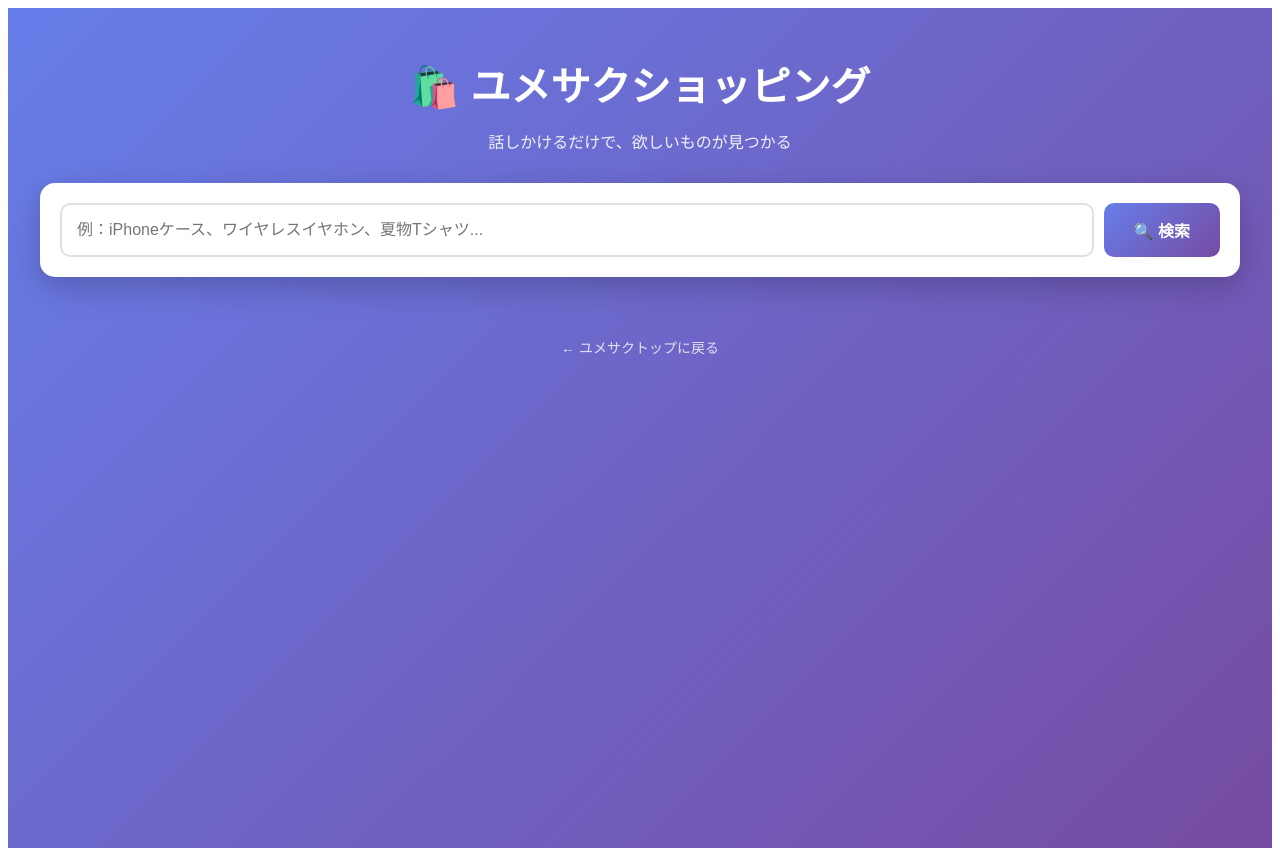
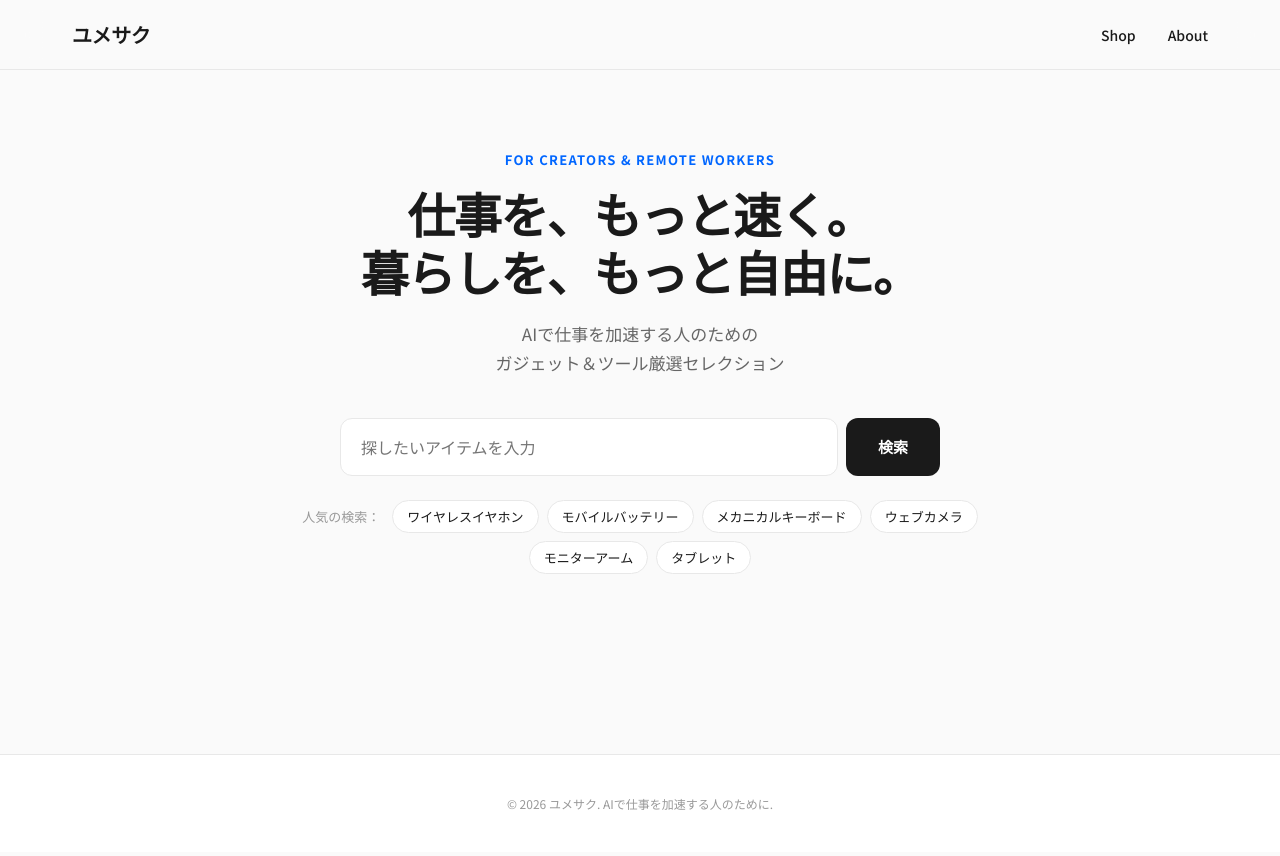
Before and after one commit to rucci0413gt-alt/yumesaku, a Next.js app: page /shop in a window 1280 px wide. Built offline with nearby package versions, Linux system fonts and the light colour scheme.

Commit message:
Update shop.js

```diff
--- a/pages/shop.js
+++ b/pages/shop.js
@@ -1,7 +1,8 @@
 // pages/shop.js
-// ユメサクショッピング - 商品検索ページ
+// ユメサクショッピング - Apple系ミニマルデザイン
 
 import { useState } from 'react';
+import Head from 'next/head';
 
 export default function Shop() {
   const [keyword, setKeyword] = useState('');
@@ -10,8 +11,19 @@ export default function Shop() {
   const [error, setError] = useState('');
   const [searched, setSearched] = useState(false);
 
-  const handleSearch = async () => {
-    if (!keyword.trim()) {
+  // おすすめキーワード（ガジェット×クリエイター特化）
+  const suggestions = [
+    'ワイヤレスイヤホン',
+    'モバイルバッテリー',
+    'メカニカルキーボード',
+    'ウェブカメラ',
+    'モニターアーム',
+    'タブレット',
+  ];
+
+  const handleSearch = async (searchWord) => {
+    const word = searchWord || keyword;
+    if (!word.trim()) {
       setError('キーワードを入力してください');
       return;
     }
@@ -19,9 +31,10 @@ export default function Shop() {
     setLoading(true);
     setError('');
     setSearched(true);
+    if (searchWord) setKeyword(searchWord);
 
     try {
-      const res = await fetch(`/api/yahoo?keyword=${encodeURIComponent(keyword)}`);
+      const res = await fetch(`/api/yahoo?keyword=${encodeURIComponent(word)}`);
       const data = await res.json();
 
       if (data.success) {
@@ -43,169 +56,427 @@ export default function Shop() {
   };
 
   return (
-    <div style={{
-      minHeight: '100vh',
-      background: 'linear-gradient(135deg, #667eea 0%, #764ba2 100%)',
-      padding: '20px',
-      fontFamily: 'sans-serif'
-    }}>
-      <div style={{ maxWidth: '1200px', margin: '0 auto' }}>
-        <h1 style={{
-          color: 'white',
-          textAlign: 'center',
-          fontSize: '2.5rem',
-          marginBottom: '10px'
-        }}>
-          🛍️ ユメサクショッピング
+    <>
+      <Head>
+        <title>ユメサク | AIで仕事を加速する人のためのガジェット</title>
+        <meta name="description" content="在宅ワーカー・クリエイター・副業中の人へ。AIで仕事を加速するためのガジェット＆ツールを厳選紹介。" />
+        <link href="https://fonts.googleapis.com/css2?family=Inter:wght@400;500;600;700&family=Noto+Sans+JP:wght@400;500;700&display=swap" rel="stylesheet" />
+      </Head>
+
+      <div style={styles.container}>
+        {/* ヘッダー */}
+        <header style={styles.header}>
+          <div style={styles.headerInner}>
+            <a href="/" style={styles.logo}>
+              ユメサク
+            </a>
+            <nav style={styles.nav}>
+              <a href="/shop" style={styles.navLink}>Shop</a>
+              <a href="/" style={styles.navLink}>About</a>
+            </nav>
+          </div>
+        </header>
+
+        {/* ヒーローセクション */}
+        <section style={styles.hero}>
+          <div style={styles.heroInner}>
+            <p style={styles.eyebrow}>For Creators & Remote Workers</p>
+            <h1 style={styles.heroTitle}>
+              仕事を、もっと速く。<br />
+              暮らしを、もっと自由に。
             </h1>
-        <p style={{
-          color: 'white',
-          textAlign: 'center',
-          marginBottom: '30px',
-          opacity: 0.9
-        }}>
-          話しかけるだけで、欲しいものが見つかる
+            <p style={styles.heroSubtitle}>
+              AIで仕事を加速する人のための<br />
+              ガジェット＆ツール厳選セレクション
             </p>
 
-        <div style={{
-          background: 'white',
-          padding: '20px',
-          borderRadius: '15px',
-          marginBottom: '20px',
-          boxShadow: '0 10px 30px rgba(0,0,0,0.2)'
-        }}>
-          <div style={{ display: 'flex', gap: '10px' }}>
+            {/* 検索ボックス */}
+            <div style={styles.searchWrap}>
               <input
                 type="text"
                 value={keyword}
                 onChange={(e) => setKeyword(e.target.value)}
                 onKeyPress={handleKeyPress}
-              placeholder="例：iPhoneケース、ワイヤレスイヤホン、夏物Tシャツ..."
-              style={{
-                flex: 1,
-                padding: '15px',
-                fontSize: '16px',
-                border: '2px solid #e0e0e0',
-                borderRadius: '10px',
-                outline: 'none'
-              }}
+                placeholder="探したいアイテムを入力"
+                style={styles.searchInput}
               />
               <button
-              onClick={handleSearch}
+                onClick={() => handleSearch()}
                 disabled={loading}
                 style={{
-                padding: '15px 30px',
-                fontSize: '16px',
-                fontWeight: 'bold',
-                color: 'white',
-                background: loading ? '#999' : 'linear-gradient(135deg, #667eea, #764ba2)',
-                border: 'none',
-                borderRadius: '10px',
+                  ...styles.searchButton,
+                  opacity: loading ? 0.5 : 1,
                   cursor: loading ? 'not-allowed' : 'pointer'
                 }}
               >
-              {loading ? '検索中...' : '🔍 検索'}
+                {loading ? '検索中' : '検索'}
               </button>
             </div>
-          {error && (
-            <p style={{ color: '#e74c3c', marginTop: '10px', textAlign: 'center' }}>
-              ⚠️ {error}
-            </p>
+
+            {/* おすすめタグ */}
+            {!searched && (
+              <div style={styles.suggestions}>
+                <span style={styles.suggestLabel}>人気の検索：</span>
+                {suggestions.map((s, i) => (
+                  <button
+                    key={i}
+                    onClick={() => handleSearch(s)}
+                    style={styles.suggestTag}
+                  >
+                    {s}
+                  </button>
+                ))}
+              </div>
             )}
+
+            {error && <p style={styles.error}>{error}</p>}
           </div>
+        </section>
 
+        {/* 商品グリッド */}
+        <section style={styles.productSection}>
           {loading && (
-          <div style={{ textAlign: 'center', color: 'white', fontSize: '18px' }}>
-            🔄 商品を探しています...
+            <div style={styles.loading}>
+              <div style={styles.spinner}></div>
+              <p style={styles.loadingText}>厳選中...</p>
             </div>
           )}
 
           {!loading && searched && items.length === 0 && !error && (
-          <div style={{ textAlign: 'center', color: 'white', fontSize: '18px' }}>
-            😢 商品が見つかりませんでした
+            <div style={styles.empty}>
+              <p style={styles.emptyText}>該当する商品が見つかりませんでした</p>
             </div>
           )}
 
-        <div style={{
-          display: 'grid',
-          gridTemplateColumns: 'repeat(auto-fill, minmax(250px, 1fr))',
-          gap: '20px'
-        }}>
+          {items.length > 0 && (
+            <>
+              <div style={styles.resultHeader}>
+                <h2 style={styles.resultTitle}>
+                  「{keyword}」の検索結果
+                </h2>
+                <p style={styles.resultCount}>{items.length}件</p>
+              </div>
+
+              <div style={styles.grid}>
                 {items.map((item, index) => (
                   <a
                     key={index}
                     href={item.url}
                     target="_blank"
                     rel="noopener noreferrer"
-              style={{
-                background: 'white',
-                borderRadius: '15px',
-                overflow: 'hidden',
-                boxShadow: '0 5px 20px rgba(0,0,0,0.15)',
-                textDecoration: 'none',
-                color: 'inherit',
-                transition: 'transform 0.2s',
-                display: 'block'
+                    style={styles.card}
+                    onMouseEnter={(e) => {
+                      e.currentTarget.style.transform = 'translateY(-4px)';
+                      e.currentTarget.style.boxShadow = '0 12px 32px rgba(0,0,0,0.08)';
                     }}
-              onMouseEnter={(e) => e.currentTarget.style.transform = 'translateY(-5px)'}
-              onMouseLeave={(e) => e.currentTarget.style.transform = 'translateY(0)'}
+                    onMouseLeave={(e) => {
+                      e.currentTarget.style.transform = 'translateY(0)';
+                      e.currentTarget.style.boxShadow = '0 2px 8px rgba(0,0,0,0.04)';
+                    }}
                   >
                     {item.image && (
+                      <div style={styles.imageWrap}>
                         <img
                           src={item.image}
                           alt={item.name}
-                  style={{
-                    width: '100%',
-                    height: '200px',
-                    objectFit: 'contain',
-                    background: '#f5f5f5'
-                  }}
+                          style={styles.image}
                         />
+                      </div>
                     )}
-              <div style={{ padding: '15px' }}>
-                <p style={{
-                  fontSize: '14px',
-                  margin: '0 0 10px 0',
-                  lineHeight: '1.4',
-                  display: '-webkit-box',
-                  WebkitLineClamp: 2,
-                  WebkitBoxOrient: 'vertical',
-                  overflow: 'hidden'
-                }}>
-                  {item.name}
-                </p>
-                <p style={{
-                  fontSize: '20px',
-                  fontWeight: 'bold',
-                  color: '#e74c3c',
-                  margin: '5px 0'
-                }}>
-                  ¥{item.price.toLocaleString()}
-                </p>
-                <p style={{ fontSize: '12px', color: '#666', margin: '5px 0' }}>
-                  {item.shop}
-                </p>
+                    <div style={styles.cardContent}>
+                      <p style={styles.shopName}>{item.shop}</p>
+                      <h3 style={styles.productName}>{item.name}</h3>
+                      <div style={styles.priceRow}>
+                        <p style={styles.price}>¥{item.price.toLocaleString()}</p>
                         {item.review > 0 && (
-                  <p style={{ fontSize: '12px', color: '#f39c12', margin: '5px 0' }}>
-                    ⭐ {item.review} ({item.reviewCount}件)
+                          <p style={styles.review}>
+                            ★ {item.review.toFixed(1)}
                           </p>
                         )}
+                      </div>
                     </div>
                   </a>
                 ))}
               </div>
+            </>
+          )}
+        </section>
 
-        <div style={{ textAlign: 'center', marginTop: '40px' }}>
-          <a href="/" style={{
-            color: 'white',
-            textDecoration: 'none',
-            fontSize: '14px',
-            opacity: 0.8
-          }}>
-            ← ユメサクトップに戻る
-          </a>
+        {/* フッター */}
+        <footer style={styles.footer}>
+          <p style={styles.footerText}>
+            © 2026 ユメサク. AIで仕事を加速する人のために.
+          </p>
+        </footer>
       </div>
-      </div>
-    </div>
+
+      <style jsx global>{`
+        body {
+          margin: 0;
+          padding: 0;
+          font-family: 'Noto Sans JP', 'Inter', -apple-system, sans-serif;
+          background: #FAFAFA;
+          color: #1A1A1A;
+          -webkit-font-smoothing: antialiased;
+        }
+        * {
+          box-sizing: border-box;
+        }
+      `}</style>
+    </>
   );
 }
+
+const styles = {
+  container: {
+    minHeight: '100vh',
+    background: '#FAFAFA',
+  },
+  header: {
+    borderBottom: '1px solid #E8E8E8',
+    background: 'rgba(250,250,250,0.8)',
+    backdropFilter: 'blur(20px)',
+    position: 'sticky',
+    top: 0,
+    zIndex: 100,
+  },
+  headerInner: {
+    maxWidth: '1200px',
+    margin: '0 auto',
+    padding: '20px 32px',
+    display: 'flex',
+    justifyContent: 'space-between',
+    alignItems: 'center',
+  },
+  logo: {
+    fontSize: '20px',
+    fontWeight: '700',
+    color: '#1A1A1A',
+    textDecoration: 'none',
+    letterSpacing: '-0.02em',
+  },
+  nav: {
+    display: 'flex',
+    gap: '32px',
+  },
+  navLink: {
+    fontSize: '14px',
+    color: '#1A1A1A',
+    textDecoration: 'none',
+    fontWeight: '500',
+    transition: 'opacity 0.3s',
+  },
+  hero: {
+    padding: '80px 32px 60px',
+    textAlign: 'center',
+  },
+  heroInner: {
+    maxWidth: '720px',
+    margin: '0 auto',
+  },
+  eyebrow: {
+    fontSize: '13px',
+    color: '#0066FF',
+    fontWeight: '600',
+    letterSpacing: '0.1em',
+    textTransform: 'uppercase',
+    margin: '0 0 16px 0',
+  },
+  heroTitle: {
+    fontSize: '48px',
+    fontWeight: '700',
+    color: '#1A1A1A',
+    lineHeight: '1.2',
+    letterSpacing: '-0.03em',
+    margin: '0 0 20px 0',
+  },
+  heroSubtitle: {
+    fontSize: '17px',
+    color: '#666',
+    lineHeight: '1.7',
+    margin: '0 0 40px 0',
+  },
+  searchWrap: {
+    display: 'flex',
+    gap: '8px',
+    maxWidth: '600px',
+    margin: '0 auto',
+  },
+  searchInput: {
+    flex: 1,
+    padding: '16px 20px',
+    fontSize: '16px',
+    border: '1px solid #E8E8E8',
+    borderRadius: '12px',
+    outline: 'none',
+    background: '#FFFFFF',
+    color: '#1A1A1A',
+    fontFamily: 'inherit',
+    transition: 'border-color 0.3s, box-shadow 0.3s',
+  },
+  searchButton: {
+    padding: '16px 32px',
+    fontSize: '15px',
+    fontWeight: '600',
+    color: '#FFFFFF',
+    background: '#1A1A1A',
+    border: 'none',
+    borderRadius: '12px',
+    transition: 'all 0.3s',
+    fontFamily: 'inherit',
+  },
+  suggestions: {
+    marginTop: '24px',
+    display: 'flex',
+    flexWrap: 'wrap',
+    gap: '8px',
+    justifyContent: 'center',
+    alignItems: 'center',
+  },
+  suggestLabel: {
+    fontSize: '13px',
+    color: '#999',
+    marginRight: '4px',
+  },
+  suggestTag: {
+    padding: '6px 14px',
+    fontSize: '13px',
+    color: '#1A1A1A',
+    background: '#FFFFFF',
+    border: '1px solid #E8E8E8',
+    borderRadius: '20px',
+    cursor: 'pointer',
+    fontFamily: 'inherit',
+    transition: 'all 0.3s',
+  },
+  error: {
+    color: '#E53935',
+    marginTop: '16px',
+    fontSize: '14px',
+  },
+  productSection: {
+    maxWidth: '1200px',
+    margin: '0 auto',
+    padding: '40px 32px 80px',
+  },
+  loading: {
+    textAlign: 'center',
+    padding: '60px 0',
+  },
+  spinner: {
+    width: '32px',
+    height: '32px',
+    border: '2px solid #E8E8E8',
+    borderTopColor: '#1A1A1A',
+    borderRadius: '50%',
+    margin: '0 auto',
+    animation: 'spin 0.8s linear infinite',
+  },
+  loadingText: {
+    marginTop: '16px',
+    color: '#999',
+    fontSize: '14px',
+  },
+  empty: {
+    textAlign: 'center',
+    padding: '60px 0',
+  },
+  emptyText: {
+    color: '#999',
+    fontSize: '15px',
+  },
+  resultHeader: {
+    display: 'flex',
+    justifyContent: 'space-between',
+    alignItems: 'baseline',
+    marginBottom: '32px',
+  },
+  resultTitle: {
+    fontSize: '20px',
+    fontWeight: '700',
+    color: '#1A1A1A',
+    margin: 0,
+  },
+  resultCount: {
+    fontSize: '13px',
+    color: '#999',
+    margin: 0,
+  },
+  grid: {
+    display: 'grid',
+    gridTemplateColumns: 'repeat(auto-fill, minmax(260px, 1fr))',
+    gap: '24px',
+  },
+  card: {
+    background: '#FFFFFF',
+    borderRadius: '12px',
+    overflow: 'hidden',
+    boxShadow: '0 2px 8px rgba(0,0,0,0.04)',
+    textDecoration: 'none',
+    color: 'inherit',
+    transition: 'all 0.3s cubic-bezier(0.4, 0, 0.2, 1)',
+    display: 'block',
+    border: '1px solid #F0F0F0',
+  },
+  imageWrap: {
+    width: '100%',
+    aspectRatio: '1',
+    background: '#F5F5F5',
+    overflow: 'hidden',
+  },
+  image: {
+    width: '100%',
+    height: '100%',
+    objectFit: 'contain',
+    padding: '16px',
+  },
+  cardContent: {
+    padding: '20px',
+  },
+  shopName: {
+    fontSize: '11px',
+    color: '#999',
+    margin: '0 0 8px 0',
+    textTransform: 'uppercase',
+    letterSpacing: '0.05em',
+  },
+  productName: {
+    fontSize: '14px',
+    color: '#1A1A1A',
+    lineHeight: '1.5',
+    margin: '0 0 16px 0',
+    fontWeight: '500',
+    display: '-webkit-box',
+    WebkitLineClamp: 2,
+    WebkitBoxOrient: 'vertical',
+    overflow: 'hidden',
+  },
+  priceRow: {
+    display: 'flex',
+    justifyContent: 'space-between',
+    alignItems: 'center',
+  },
+  price: {
+    fontSize: '18px',
+    fontWeight: '700',
+    color: '#1A1A1A',
+    margin: 0,
+    letterSpacing: '-0.01em',
+  },
+  review: {
+    fontSize: '12px',
+    color: '#999',
+    margin: 0,
+  },
+  footer: {
+    borderTop: '1px solid #E8E8E8',
+    padding: '40px 32px',
+    textAlign: 'center',
+    background: '#FFFFFF',
+  },
+  footerText: {
+    fontSize: '12px',
+    color: '#999',
+    margin: 0,
+  },
+};
```
Lines whose indentation alone changed are shown as unchanged.
